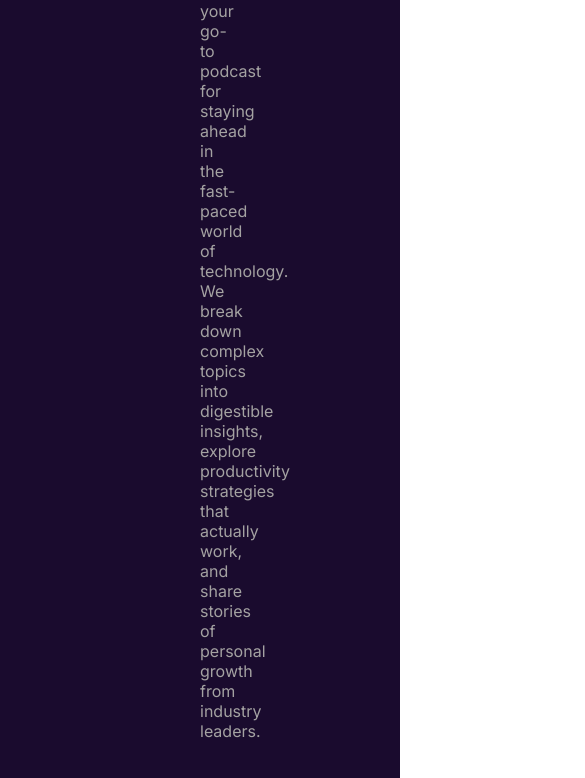
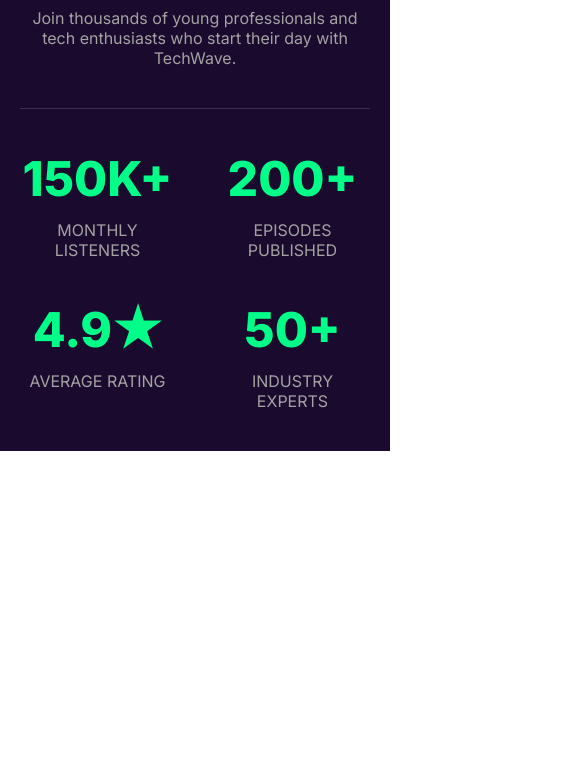
Before and after one commit to arefin131/assignment-02-techwave, a plain HTML site: page index.html in a window 390 px wide. Shown: the part 869-1647 px from the top of the page, 585 px wide, since content can reach past the window. After the commit the page ends 1320 px from the top, so only its background shows below. Drawn offline with Linux system fonts and the light colour scheme.

Commit message:
add mobile responsive layout for about section

```diff
--- a/index.html
+++ b/index.html
@@ -84,19 +84,19 @@
         <div class="stats">
           <div class="stat-item">
             <h3>150K+</h3>
-            <span>Monthly Listeners</span>
+            <span>MONTHLY LISTENERS</span>
           </div>
           <div class="stat-item">
             <h3>200+</h3>
-            <span>Episodes Published</span>
+            <span>EPISODES PUBLISHED</span>
           </div>
           <div class="stat-item">
             <h3>4.9★</i></h3>
-            <span>Average Rating</span>
+            <span>AVERAGE RATING</span>
           </div>
           <div class="stat-item">
             <h3>50+</h3>
-            <span>Industry Experts</span>
+            <span>INDUSTRY EXPERTS</span>
           </div>
         </div>
       </div>
--- a/styles/techwave.css
+++ b/styles/techwave.css
@@ -271,4 +271,22 @@
     font-size: 0.875rem;
     padding: 0 10px;
   }
+
+  .about {
+    padding: 40px 20px;
+  }
+  .about-text h2 {
+    font-size: 2.43rem;
+  }
+  .about-text p {
+    margin-bottom: 20px;
+  }
+  .about hr {
+    margin: 40px auto;
+  }
+  .stats {
+    display: grid;
+    grid-template-columns: repeat(2, 1fr);
+    gap: 40px;
+   }
 }
```
